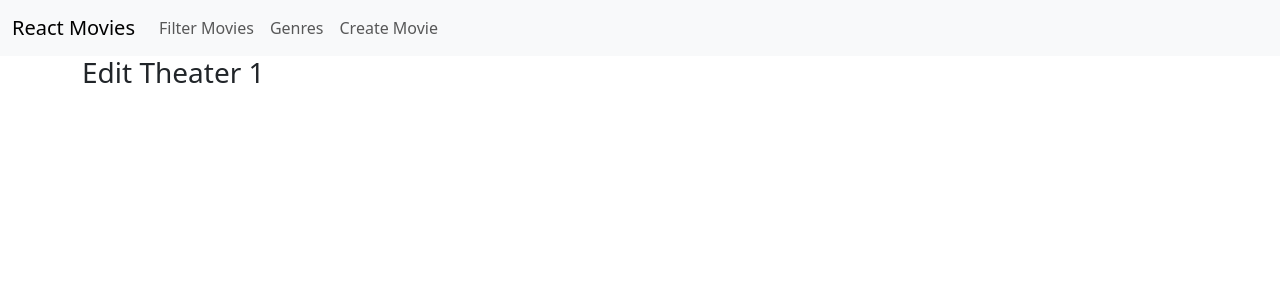
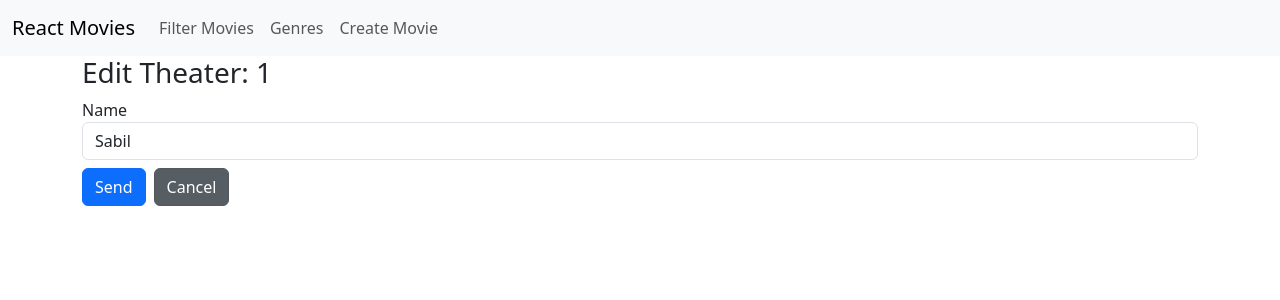
Before and after one commit to antoniomucollari/movie_ts, a React (Vite) app: page /theaters/edit/1 in a window 1280 px wide. Shown: the top 300 px of the page. Built offline with nearby package versions, Linux system fonts and the light colour scheme.

Commit message:
theater form

```diff
--- a/src/components/SelectImage/SelectImage.tsx
+++ b/src/components/SelectImage/SelectImage.tsx
@@ -25,7 +25,7 @@ export default function SelectImage(props:SelectImgProps){
         <div className="form-group">
             <label htmlFor="image">Select Image</label>
             <div>
-                <input type="file" accept=".jpg,.png,.jpeg" onChange={handleOnChange} />
+                <input id="image" type="file" accept=".jpg,.png,.jpeg" onChange={handleOnChange} />
             </div>
             {imageBase64 ?<div>
                 <img src={imageBase64} alt="selected image"/>
--- a/src/features/theters/components/CreateTheater.tsx
+++ b/src/features/theters/components/CreateTheater.tsx
@@ -1,7 +1,17 @@
+import type {SubmitHandler} from "react-hook-form";
+import type TheaterCreation from "../models/TheaterCreation.ts";
+import TheaterForm from "./TheaterForm.tsx";
+
 export default function CreateTheater() {
+
+    const onSubmit: SubmitHandler<TheaterCreation> = async (data) =>{
+        await new Promise(resolve =>setTimeout(resolve,1000));
+        console.log(data)
+    }
     return (
         <>
             <h3>Create theater</h3>
+            <TheaterForm onSubmit={onSubmit}></TheaterForm>
 
         </>
     )
--- a/src/features/theters/components/EditTheater.tsx
+++ b/src/features/theters/components/EditTheater.tsx
@@ -1,10 +1,27 @@
 import {useParams} from "react-router";
+import {useEffect, useState} from "react";
+import type {SubmitHandler} from "react-hook-form";
+import Loading from "../../../components/Loading.tsx";
+import TheaterForm from "./TheaterForm.tsx";
+import type TheaterCreation from "../models/TheaterCreation.ts";
 
 export default function EditTheater() {
+    const [model, setModel] = useState<TheaterCreation | undefined>(undefined);
     const {id} = useParams()
+    useEffect(() => {
+        const timerId = setTimeout(()=>{
+            setModel({name:'Sabil'})
+        },800);
+        return () => {clearTimeout(timerId);}
+    }, [id]);
+    const onSubmit : SubmitHandler<TheaterCreation> = async (data) =>{
+        await new Promise(resolve => setTimeout(resolve, 700));
+        console.log(data)
+    }
     return (
         <>
-            <h3>Edit Theater {id}</h3>
+            <h3>Edit Theater:  {id}</h3>
+            {model? <TheaterForm onSubmit={onSubmit} model={model} /> : <Loading/>}
         </>
     )
 }
--- /dev/null
+++ b/src/features/theters/components/TheaterForm.tsx
@@ -0,0 +1,50 @@
+import type ActorCreation from "../models/ActorCreation.ts";
+import {type SubmitHandler, useForm} from "react-hook-form";
+import Button from "../../../components/Button.tsx";
+import {NavLink} from "react-router";
+import * as yup from "yup";
+import firstLetterUpperCase from "../../validations/firstLetterUpperCase.ts";
+import dateMustNotBeInTheFuture from "../../validations/dateMustNotBeInTheFuture.ts";
+import {yupResolver} from "@hookform/resolvers/yup";
+import SelectImage from "../../../components/SelectImage/SelectImage.tsx";
+import type TheaterCreation from "../models/TheaterCreation.ts";
+export default function TheaterForm(props: TheaterFormProps){
+    const {register,handleSubmit, setValue,formState:{errors,isValid,isSubmitting}} = useForm<ActorCreation>({
+        resolver: yupResolver(validationRules),
+        defaultValues: props.model?? {name: ''},
+        mode: "onChange"
+
+    })
+    // const currentImageURL: string | undefined = props.model?.picture ? props.model.picture as string: undefined
+    return (
+        <>
+            <form onSubmit={handleSubmit(props.onSubmit)}>
+                <div className="form-group">
+                    <label htmlFor="name">Name</label>
+                    <input id="name" autoComplete="off" className='form-control' {...register('name')}/>
+                    {errors.name && <p className="error">{errors.name.message}</p>}
+                </div>
+
+                {/*<div className="form-group">*/}
+                {/*    <label htmlFor="dateOfBirth">Date Of Birth</label>*/}
+                {/*    <input autoComplete="off" className='form-control' type='date' {...register('dateOfBirth')}/>*/}
+                {/*    {errors.dateOfBirth && <p className="error">{errors.dateOfBirth.message}</p>}*/}
+                {/*</div>*/}
+                {/*<SelectImage imgUrl={currentImageURL} selectedImage={file=> setValue('picture', file)}/>*/}
+                <div className="mt-2">
+                    <Button type='submit' disabled={!isValid || isSubmitting}>{isSubmitting ? 'Sending...' : 'Send'} </Button>
+                    <NavLink to='/theaters' className="btn btn-secondary ms-2">Cancel</NavLink>
+                </div>
+            </form>
+        </>
+    )
+}
+
+interface TheaterFormProps{
+    onSubmit: SubmitHandler<TheaterCreation>;
+    model?: TheaterCreation;
+}
+
+const validationRules = yup.object({
+    name: yup.string().required("Required").test(firstLetterUpperCase()),
+})
--- /dev/null
+++ b/src/features/theters/models/TheaterCreation.ts
@@ -0,0 +1,3 @@
+export default interface TheaterCreation {
+    name: string;
+}
```
